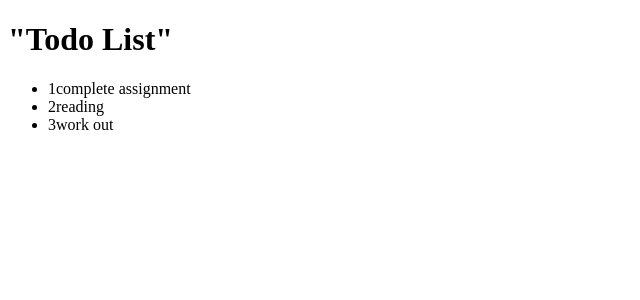
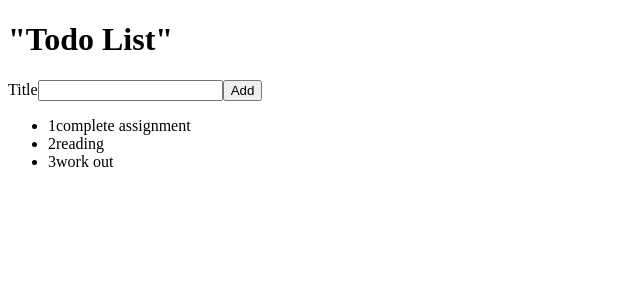
Before and after one commit to xuezhong/react-todo, a React (Create React App) app: page / in a window 1280 px wide. Shown: the top 300 px of the page, without its empty margins (0-640 px from the left). Built offline with nearby package versions, Linux system fonts and the light colour scheme; the HTML template or start-up script is replaced by a standard one.

Commit message:
code for lesson_1_2

```diff
--- /dev/null
+++ b/src/AddTodoForm.js
@@ -0,0 +1,11 @@
+import React from "react";
+function AddTodoForm() {
+  return(
+    <form>
+        <label htmlFor='todoTitle'>Title</label>
+        <input id="todoTitle"></input>
+        <button>Add</button>
+    </form>
+  );
+}
+export default AddTodoForm;
--- a/src/App.js
+++ b/src/App.js
@@ -1,39 +1,16 @@
 import React from 'react';
-const todoList = [
-  {
-    id:1,
-    title:'complete assignment'
-  },
-  {
-    id:2,
-    title:'reading'
-  },
-  {
-    id:3,
-    title:'work out'
-  }
-];
+import TodoList from './TodoList';
+import AddTodoForm from './AddTodoForm';
+
 function App() {
   return (
     <div>
     <h1>
       "Todo List"
     </h1>
-
-    <ul>
-      {
-        todoList.map(
-          function(item) {
-            return <li>
-              <span>{item.id}</span>
-              <span>{item.title}</span>
-              </li>
-          }
-        )
-      }
-    </ul>
+    <AddTodoForm></AddTodoForm>
+    <TodoList/>
     </div>
-
   );
 }
 
--- /dev/null
+++ b/src/TodoList.js
@@ -0,0 +1,33 @@
+const todoList = [
+    {
+      id:1,
+      title:'complete assignment'
+    },
+    {
+      id:2,
+      title:'reading'
+    },
+    {
+      id:3,
+      title:'work out'
+    }
+  ];
+
+function TodoList() {
+    return (
+        <ul>
+        {
+          todoList.map(
+            function(item) {
+              return <li>
+                <span>{item.id}</span>
+                <span>{item.title}</span>
+                </li>
+            }
+          )
+        }
+      </ul>
+    );
+}
+
+export default TodoList;
```
